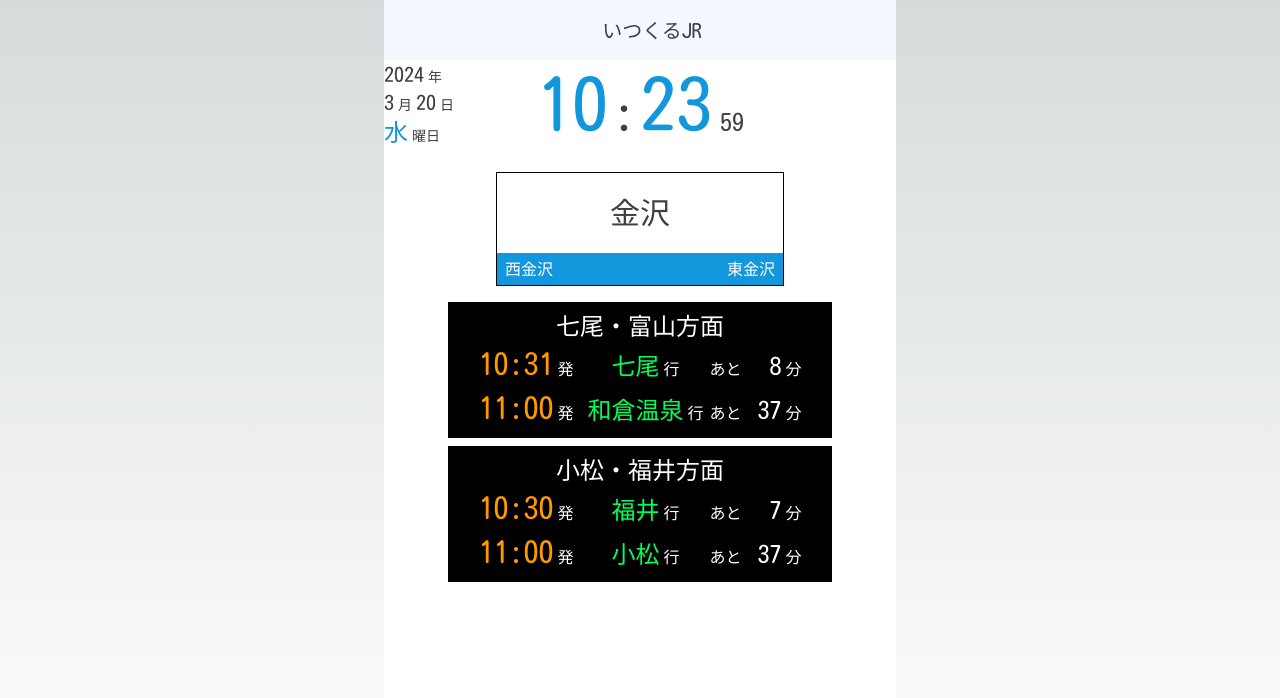
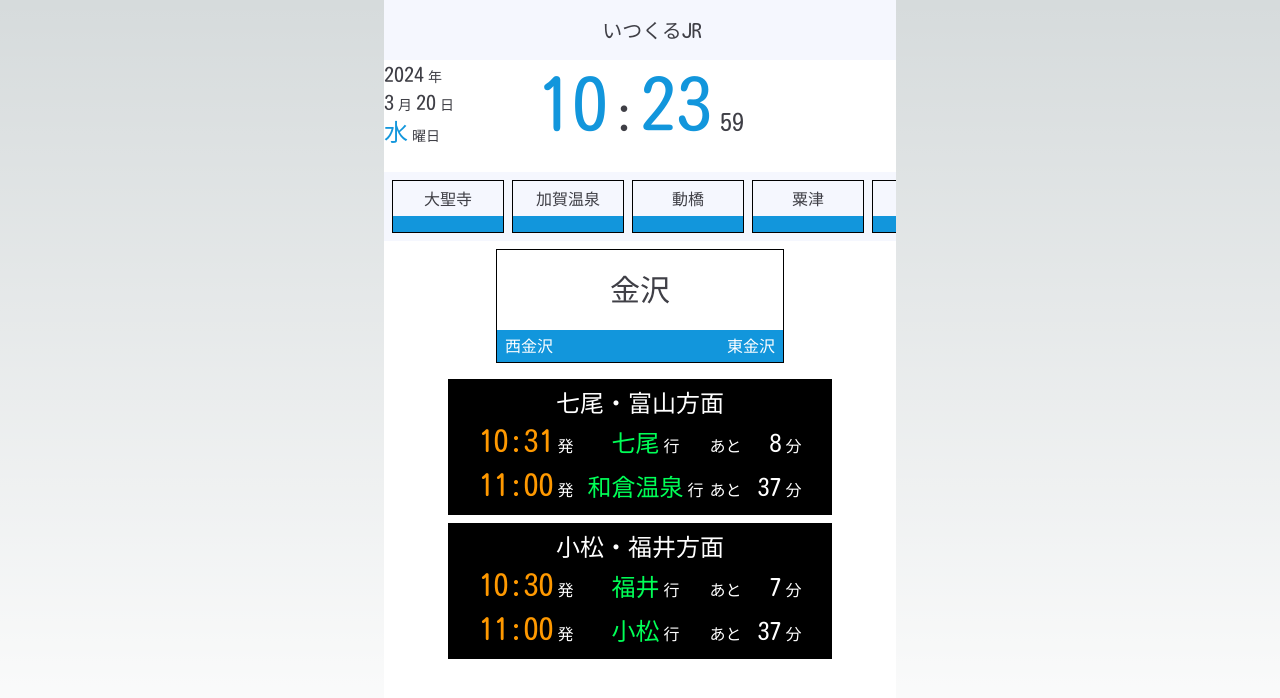
Before and after one commit to webarata3/itsukuru-ir, a Next.js app: page / in a window 1280 px wide. Shown: the top 698 px of the page. Built offline with nearby package versions, Linux system fonts and the light colour scheme.

Commit message:
駅のリンクの追加

```diff
--- /dev/null
+++ b/src/components/all_stations.tsx
@@ -0,0 +1,28 @@
+import { Station } from './type';
+
+type Props = {
+  stations: Station[];
+  changeStationId: (newStationId: number) => void;
+};
+
+const AllStations = ({ stations, changeStationId }: Props) => {
+  return (
+    <section className="overflow-x-scroll mb-2 p-2 bg-header">
+      <ul className="flex gap-x-2">
+        {stations
+          .filter(station => station.ir)
+          .map(station => (
+            <li
+              className="grid min-w-28 grid-rows-[2.2rem_1rem] border-[1px] border-black"
+              onClick={() => changeStationId(station.stationId)}
+            >
+              <span className="place-self-center">{station.stationName}</span>
+              <span className="bg-main"></span>
+            </li>
+          ))}
+      </ul>
+    </section>
+  );
+};
+
+export default AllStations;
--- a/src/components/station_timetable.tsx
+++ b/src/components/station_timetable.tsx
@@ -1,4 +1,5 @@
 import { useState } from 'react';
+import AllStations from './all_stations';
 import StationBoard from './station_board';
 import TrainBoards from './train_boards';
 import { Station, Timetable } from './type';
@@ -35,6 +36,7 @@
           }}
         ></button>
       </div>
+      <AllStations stations={stations} changeStationId={changeStationId} />
       <StationBoard stationId={stationId} stations={stations} changeStationId={changeStationId} />
       {time && (
         <TrainBoards
```
